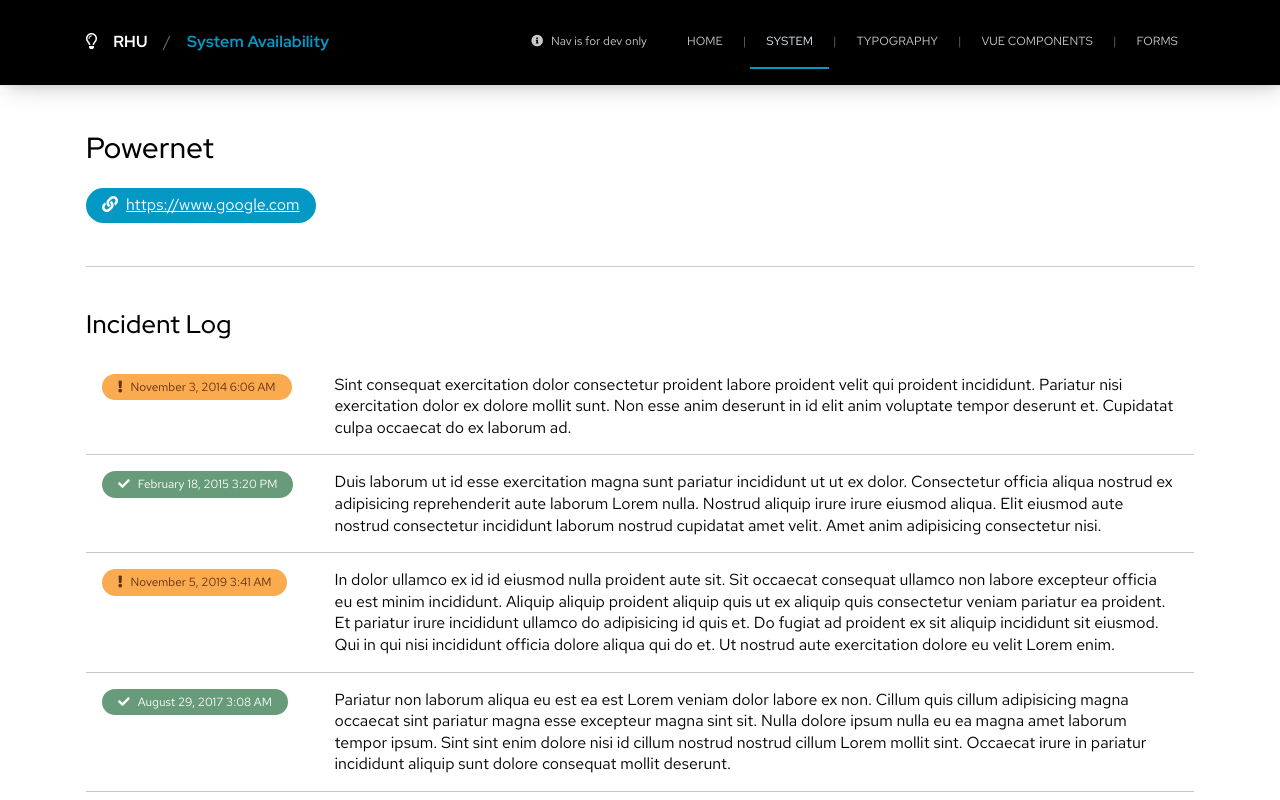
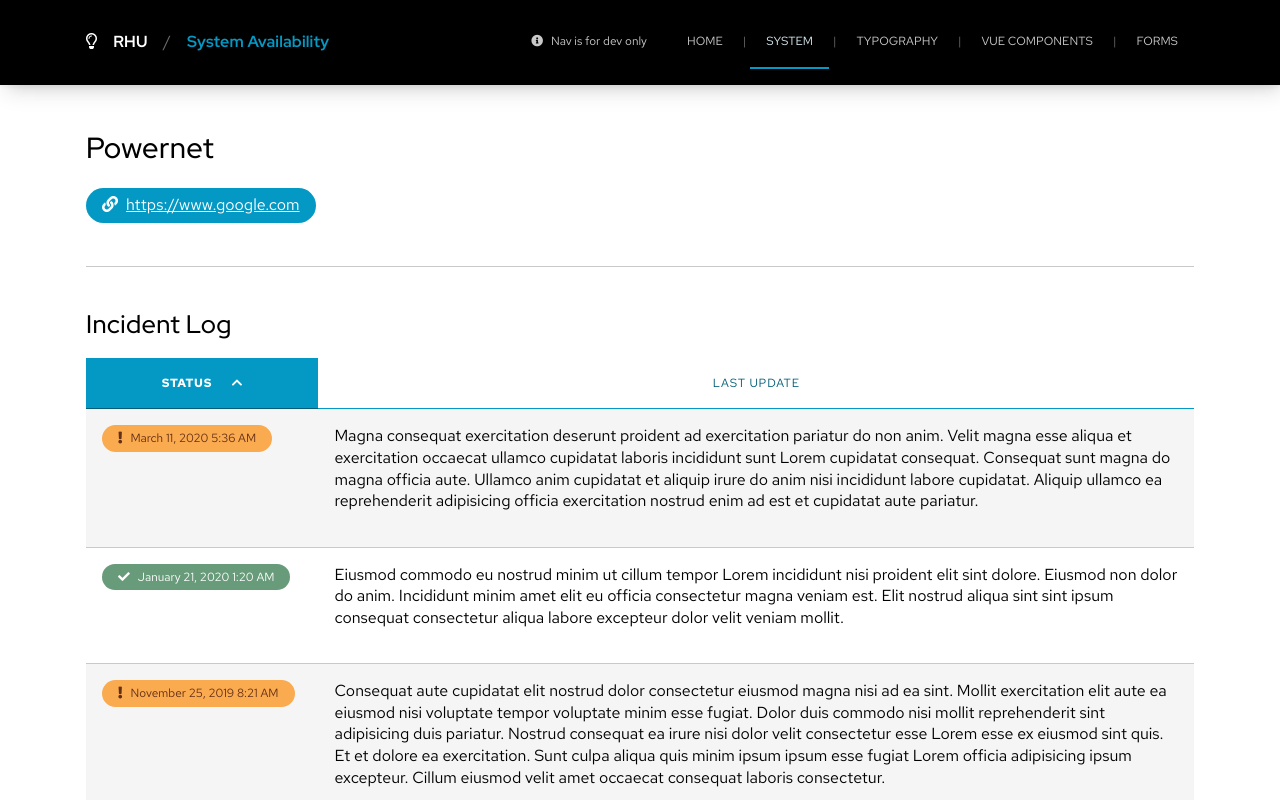
Before and after one commit to nudoru/rhu-system-status, a Vue app: page /system/5ec564f85f9ee7c906a266c4 in a window 1280 px wide. Shown: the top 800 px of the page. Built offline with nearby package versions, Linux system fonts and the light colour scheme; what vue-dummy would draw is missing.

Commit message:
system page uses Table, Table documentation

```diff
--- a/src/components/ui/Table.vue
+++ b/src/components/ui/Table.vue
@@ -35,6 +35,31 @@
   TODO
   BUG - if sortDirection isn't present in the format data, arrows don't work correctly on the header when sort clicks. Add validation step?
   */
+
+/*
+Format Data Example
+  [{
+    heading: 'Column Heading',
+    slot: 'template_slot_name_for_custom_formatting',
+      MUST match a template slot name
+    path: null or ['path','to','data'],
+      null passes entire row to the template as value for more complex cell rendering
+      path allows complex, nested objects to be passed. Uses Ramda path to navigate.
+    sortable: true if able to sort
+    sortPath: ['path','to','data'],
+      REQUIRED - path allows complex, nested objects to be searched rather than just the top level key. Uses Ramda path to navigate.
+    sortDirection: -1 descending or 1 ascending
+      REQUIRED - default sort direction
+    sorted: true if sorted by default. only one in a table
+  }, ...]
+
+
+Example cell slot
+  value will be the whole row if path is null or the data you pick with path
+  <template v-slot:template_slot_name="{ value }">
+    <p>{{ value }}</p>
+  </template>
+ */
 
 import { path } from "ramda";
 import { sortObjectArray } from "../../libs/sortObjectArray";
@@ -130,6 +155,8 @@ export default {
       return sortObjectArray(sortPath, column.sortDirection, data);
     },
     applyDefaultSort(data) {
+      console.log(data);
+
       // accessing prop not data because running in data init fn
       let firstSortHeader = this.format.reduce((acc, x, idx) => {
         if (x.sorted && acc === -1) {
@@ -137,7 +164,10 @@ export default {
         }
         return acc;
       }, -1);
-      return this.applySort(this.format[firstSortHeader], data);
+      if (firstSortHeader !== -1) {
+        return this.applySort(this.format[firstSortHeader], data);
+      }
+      return data;
     },
     onSortHeaderClick(colIdx) {
       let column = this.dataFormat[colIdx];
--- a/src/scss/components/_component-app-navigation.scss
+++ b/src/scss/components/_component-app-navigation.scss
@@ -91,6 +91,7 @@
 
     .navigation-list {
       @include transition-all();
+      opacity: 0.97;
       position: fixed;
       top: 0;
       right: 0px;
--- a/src/views/System.vue
+++ b/src/views/System.vue
@@ -17,20 +17,41 @@
       >
       <hr />
       <h2>Incident Log</h2>
-      <table class="table auto top">
-        <tbody>
-          <tr v-for="(incident, idx) in systemDetails.incidents" :key="idx">
-            <td>
-              <Badge
-                :status="statusCodeToString(incident.status)"
-                :glyph="statusCodeToGlyph(incident.status)"
-                >{{ incident.date }}</Badge
-              >
-            </td>
-            <td>{{ incident.message }}</td>
-          </tr>
-        </tbody>
-      </table>
+
+      <Table
+        alignTop
+        sizeAuto
+        zebraRows
+        hoverRows
+        :data="systemDetails.incidents"
+        :format="[
+          {
+            heading: 'Status',
+            slot: 'status',
+            path: null,
+            sortPath: ['date'],
+            sortable: true,
+            sorted: true,
+            sortDirection: -1,
+          },
+          {
+            heading: 'Last Update',
+            slot: 'lastupdate',
+            path: ['message'],
+          },
+        ]"
+      >
+        <template v-slot:status="{ value }">
+          <Badge
+            :status="statusCodeToString(value.status)"
+            :glyph="statusCodeToGlyph(value.status)"
+            >{{ value.date }}</Badge
+          >
+        </template>
+        <template v-slot:lastupdate="{ value }">
+          <p>{{ value }}</p>
+        </template>
+      </Table>
     </div>
   </div>
 </template>
@@ -40,12 +61,13 @@ import { mapGetters } from "vuex";
 
 import Icon from "@/components/ui/Icon";
 import Badge from "@/components/ui/Badge";
+import Table from "@/components/ui/Table";
 
 import { statusCodeToGlyph, statusCodeToString } from "../libs/utilities";
 
 export default {
   name: "System",
-  components: { Icon, Badge },
+  components: { Icon, Badge, Table },
   props: {
     p: {
       type: Boolean,
```
